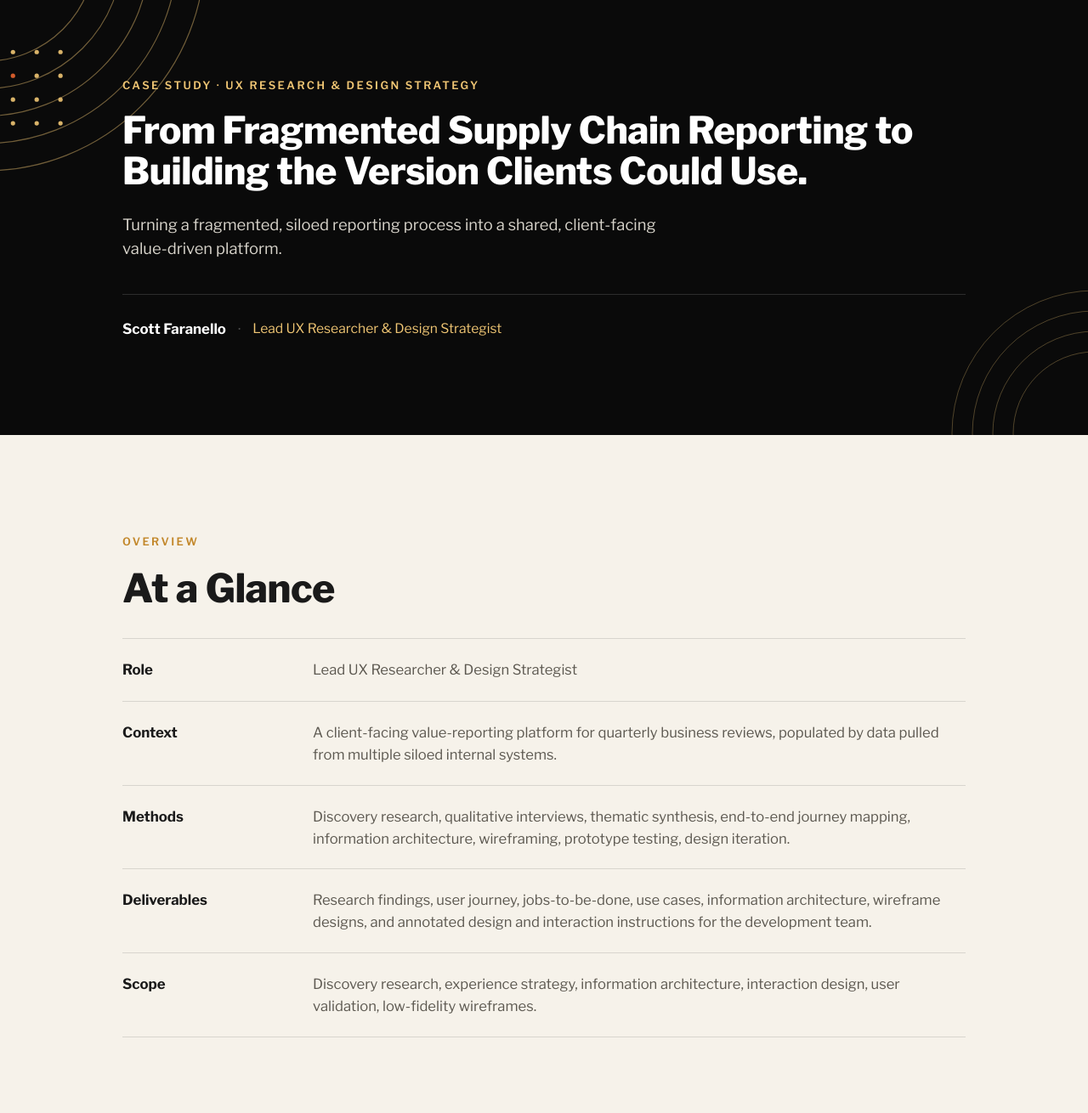
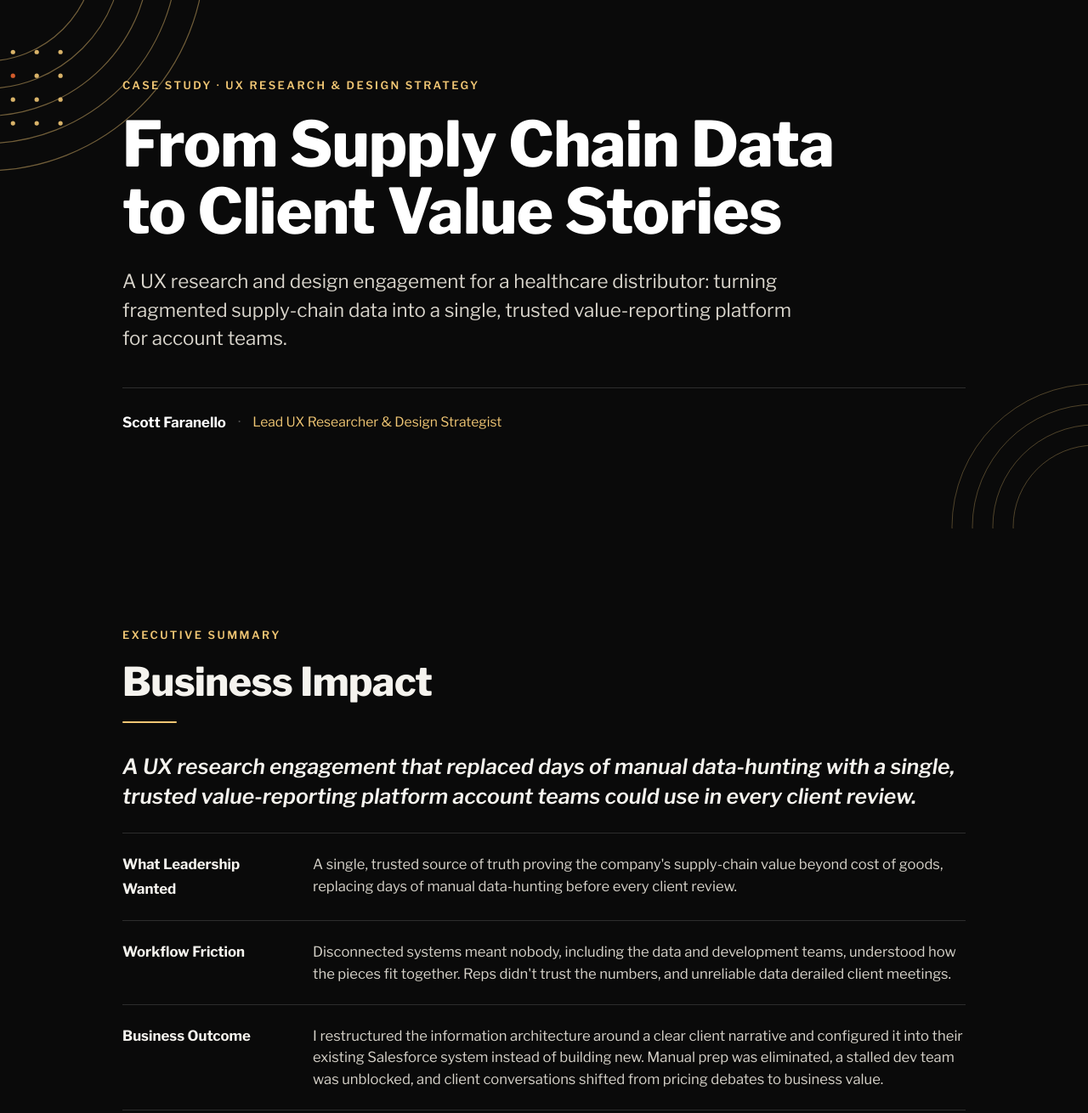
Before and after one commit to Scott-Far/Case-Studies, a plain HTML site: page index.html in a window 1280 px wide. Shown: the part 60-1370 px from the top of the page at 85% size. Drawn offline with nearby package versions, Linux system fonts and the light colour scheme.

Commit message:
Add files via upload

```diff
--- a/index.html
+++ b/index.html
@@ -231,11 +231,11 @@ figcaption{
 }
 .hero .eyebrow{color:var(--gold-soft)}
 .hero h1{
-  font-size:clamp(1.8rem,3.6vw,2.75rem);font-weight:800;color:#fff;
-  max-width:46ch;margin-bottom:26px;
+  font-size:clamp(2.4rem,6.4vw,4.6rem);font-weight:800;color:#fff;
+  max-width:16ch;margin-bottom:26px;
 }
 .hero .sub{
-  font-family:var(--f-body);font-size:clamp(0.95rem,1.7vw,1.15rem);
+  font-family:var(--f-body);font-size:clamp(1.1rem,2.1vw,1.4rem);
   color:#d9d5cc;max-width:52ch;line-height:1.5;margin-bottom:40px;
 }
 .hero .byline{
@@ -338,8 +338,8 @@ figcaption{
 
   <div class="inner">
     <p class="eyebrow">Case Study · UX Research &amp; Design Strategy</p>
-    <h1>From Fragmented Supply Chain Reporting to Building the Version Clients Could Use.</h1>
-    <p class="sub">Turning a fragmented, siloed reporting process into a shared, client-facing value-driven platform.</p>
+    <h1>From Supply Chain Data to Client Value Stories</h1>
+    <p class="sub">A UX research and design engagement for a healthcare distributor: turning fragmented supply-chain data into a single, trusted value-reporting platform for account teams.</p>
     <div class="byline">
       <span class="nm">Scott Faranello</span>
       <span class="dot">·</span>
@@ -347,6 +347,20 @@ figcaption{
     </div>
   </div>
 </header>
+
+<!-- ================= EXECUTIVE SUMMARY ================= -->
+<section class="sec sec--dark">
+  <div class="inner reveal">
+    <p class="eyebrow">Executive Summary</p>
+    <h2 class="h-sec">Business Impact<span class="rule"></span></h2>
+    <p class="lede" style="margin-top:34px;max-width:70ch">A UX research engagement that replaced days of manual data-hunting with a single, trusted value-reporting platform account teams could use in every client review.</p>
+    <dl class="glance" style="margin-top:26px">
+      <div class="row"><dt>What Leadership Wanted</dt><dd>A single, trusted source of truth proving the company's supply-chain value beyond cost of goods, replacing days of manual data-hunting before every client review.</dd></div>
+      <div class="row"><dt>Workflow Friction</dt><dd>Disconnected systems meant nobody, including the data and development teams, understood how the pieces fit together. Reps didn't trust the numbers, and unreliable data derailed client meetings.</dd></div>
+      <div class="row"><dt>Business Outcome</dt><dd>I restructured the information architecture around a clear client narrative and configured it into their existing Salesforce system instead of building new. Manual prep was eliminated, a stalled dev team was unblocked, and client conversations shifted from pricing debates to business value.</dd></div>
+    </dl>
+  </div>
+</section>
 
 <!-- ================= AT A GLANCE ================= -->
 <section class="sec sec--light">
```
